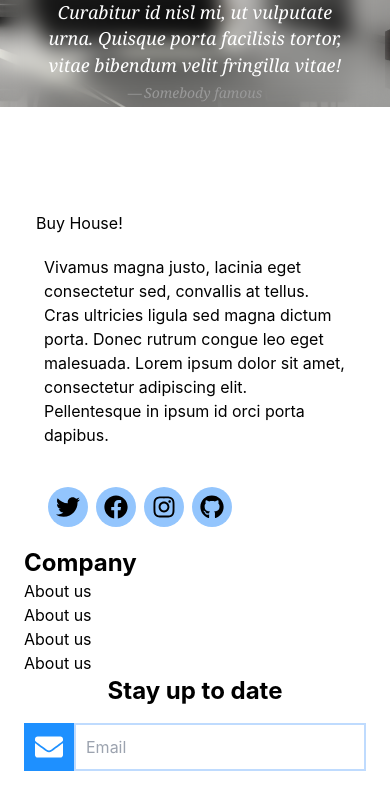
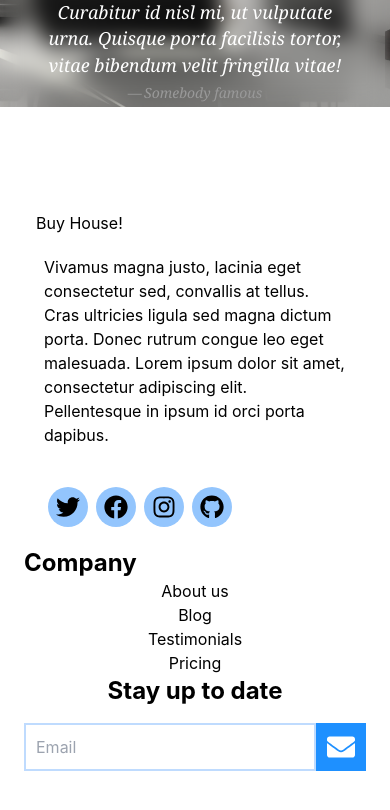
Before and after one commit to newtronahmed/house-market-project, a React (Create React App) app: page / in a window 390 px wide. Shown: the part 1912-2722 px from the top of the page. Built offline with nearby package versions, Linux system fonts and the light colour scheme; no server answers.

Commit message:
minor changes

```diff
--- a/src/App.css
+++ b/src/App.css
@@ -103,6 +103,9 @@ cursor: pointer;
 
 .title:hover::after {
     width: 100%;
+}
+.room-image{
+  min-height: calc(100% - 48px);
 }
 
 .singleBanner {
--- a/src/components/footer.js
+++ b/src/components/footer.js
@@ -18,19 +18,20 @@ const Footer = (props) => {
     		</div>
     		<div className='lg:col-start-3 lg:col-span-2  w-ful'>
     			<p className='font-bold text-2xl lg:text-center'>Company</p>
-                <div className='lg:text-center'>
-                    <div>About us</div>
-                    <div>About us</div>
-                    <div>About us</div>
-                    <div>About us</div>
+                <div className='text-center'>
+                    <div className='cursor-pointer'>About us</div>
+                    <div className='cursor-pointer'>Blog</div>
+                    <div className='cursor-pointer'>Testimonials</div>
+                    <div className='cursor-pointer'>Pricing</div>
                 </div>
     		</div>
 
     		<div className='lg:col-end-7 lg:col-span-2  w-full'>
     			<p className='font-bold text-2xl text-center bg-white mb-4'>Stay up to date</p>
     			<div className="input-container">
-			    <FaEnvelope className="icon text-center font-bold h-12 " />
+
 			    <input className="input-field border-blue-200 border-2" type="text" placeholder="Email" name="email" />
+				<FaEnvelope className="icon text-center font-bold h-12 cursor-pointer " />
 			  </div>
 
     		</div>
--- a/src/components/navbar.js
+++ b/src/components/navbar.js
@@ -4,9 +4,9 @@ import {Link} from 'react-router-dom'
 const Navbar = () => {
   return (
   	<>
-    <nav className="flex items-center justify-between flex-wrap  p-6">
-  <div className="flex items-center flex-shrink-0  mr-6">
-    <span className="font-semibold text-xl tracking-tight">Buy House</span>
+    <nav className="flex items-center justify-between flex-wrap p-3  lg:p-6">
+  <div className="flex items-center flex-shrink-0 lg:mr-6  mr-2">
+    <span className="font-semibold text-xl tracking-tight">Buy House!</span>
   </div>
   <div className="block md:hidden">
     <button className="flex items-center px-3 py-2 border rounded text-teal-200 border-teal-400 hover:text-white hover:border-white">   <svg className="fill-current h-3 w-3" viewBox="0 0 20 20" xmlns="http://www.w3.org/2000/svg"><title>Menu</title><path d="M0 3h20v2H0V3zm0 6h20v2H0V9zm0 6h20v2H0v-2z"/></svg>
@@ -16,14 +16,14 @@ const Navbar = () => {
 </nav>
 <div className='flex justify-center '>
 	<ul className='list-none inline-flex  ' >
-		<li className='mx-2 p-2 bold hover:text-blue-300' >
-			<Link to='/single'>For sale</Link>
+		<li className='lg:mx-2 p-2 cursor-pointer bold hover:text-blue-300' >
+			<Link to='/rooms'>For sale</Link>
 		</li>
-		<li className='mx-2 p-2 bold'>
-			<Link to='/single' >For rent</Link>
+		<li className='lg:mx-2 cursor-pointer p-2 bold'>
+			<Link to='/rooms' >For rent</Link>
 		</li>
-		<li className='mx-2 p-2 bold'>
-			<Link to='/single' >Blog</Link>
+		<li className='lg:mx-2 cursor-pointer p-2 bold'>
+			<Link to='/rooms' >Blog</Link>
 		</li>
 	</ul>
 </div>
--- a/src/components/roomComponent.jsx
+++ b/src/components/roomComponent.jsx
@@ -12,7 +12,10 @@ export default function RoomComponent({data}) {
 
 				return (
 				<div className=" wow fadeIn border-blue-500 border-2 relative" key={each.id}>
-				  <img src={each.images[0]} alt="Avatar" />
+
+						<img src={each.images[0]} alt="Avatar" className='h-48'/>
+
+
 				  <div className=" h-14 p-3 bg-blue-200 flex justify-between ">
 				  	<div className='inline bg-blue-600 rounded '>${each.price}</div>
 				  	<div>
--- a/src/pages/single_room.js
+++ b/src/pages/single_room.js
@@ -20,7 +20,7 @@ const SingleRoom = (props) => {
   return (
     <div>
     	<div className=' wow slideInUp relative'>
-    		<img src={defaultImg} alt={single.name} className='singleBanner' />
+    		<img src={defaultImg} alt={single.name} className='h-full-screen' />
 			<Link to='/'>
 				<FaArrowLeft className="backIcon"/>
 			</Link>
```
